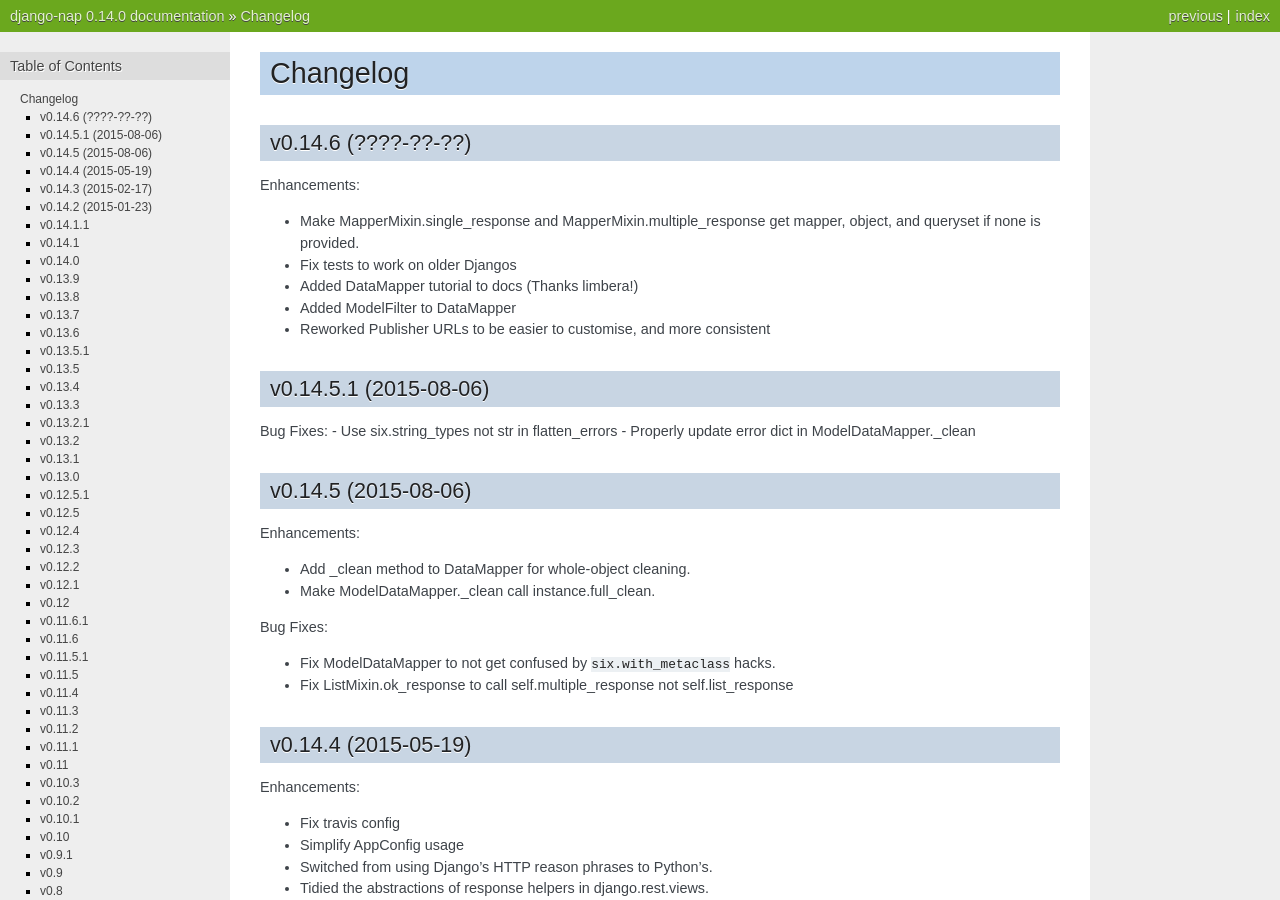
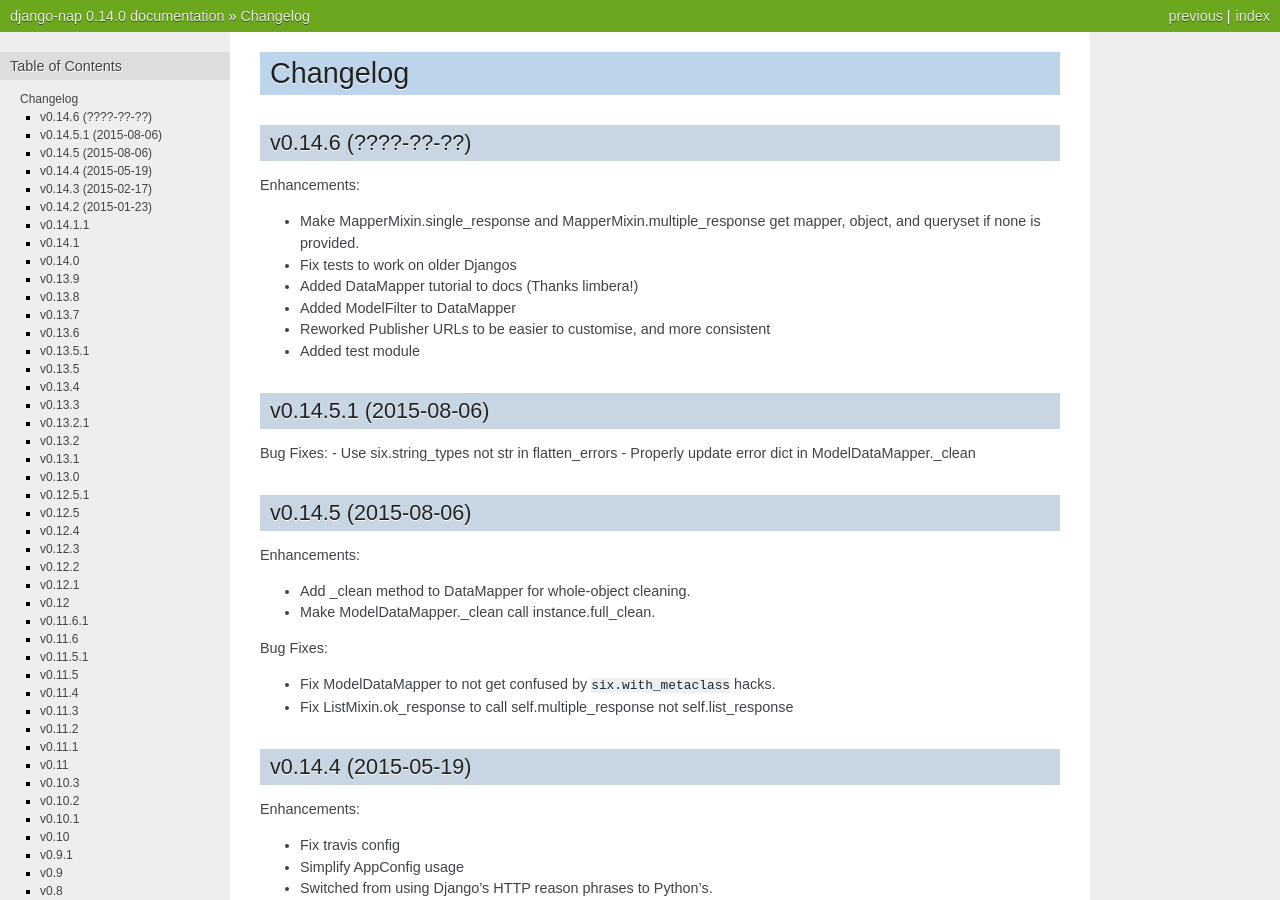
Before and after one commit to funkybob/django-nap, a Sphinx documentation site: the page built from docs/changelog.rst, in a window 1280 px wide and 900 px high. Built offline with Sphinx 7.4.7, drawn with Linux system fonts in a browser that asks for light colours; pages that are not in the unit, such as notebooks, are missing from menus.

Commit message:
Updated changelog

```diff
--- a/docs/changelog.rst
+++ b/docs/changelog.rst
@@ -13,6 +13,7 @@
 + Added DataMapper tutorial to docs (Thanks limbera!)
 + Added ModelFilter to DataMapper
 + Reworked Publisher URLs to be easier to customise, and more consistent
++ Added test module
 
 v0.14.5.1 (2015-08-06)
 ======================
```
